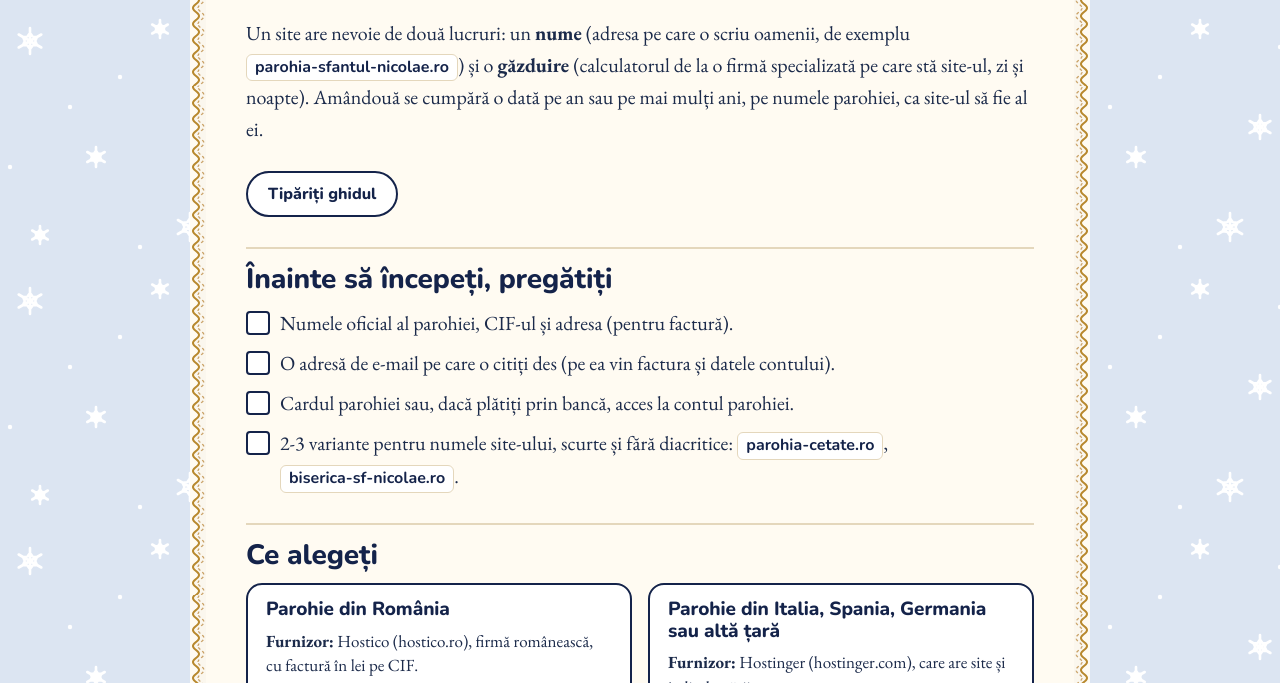
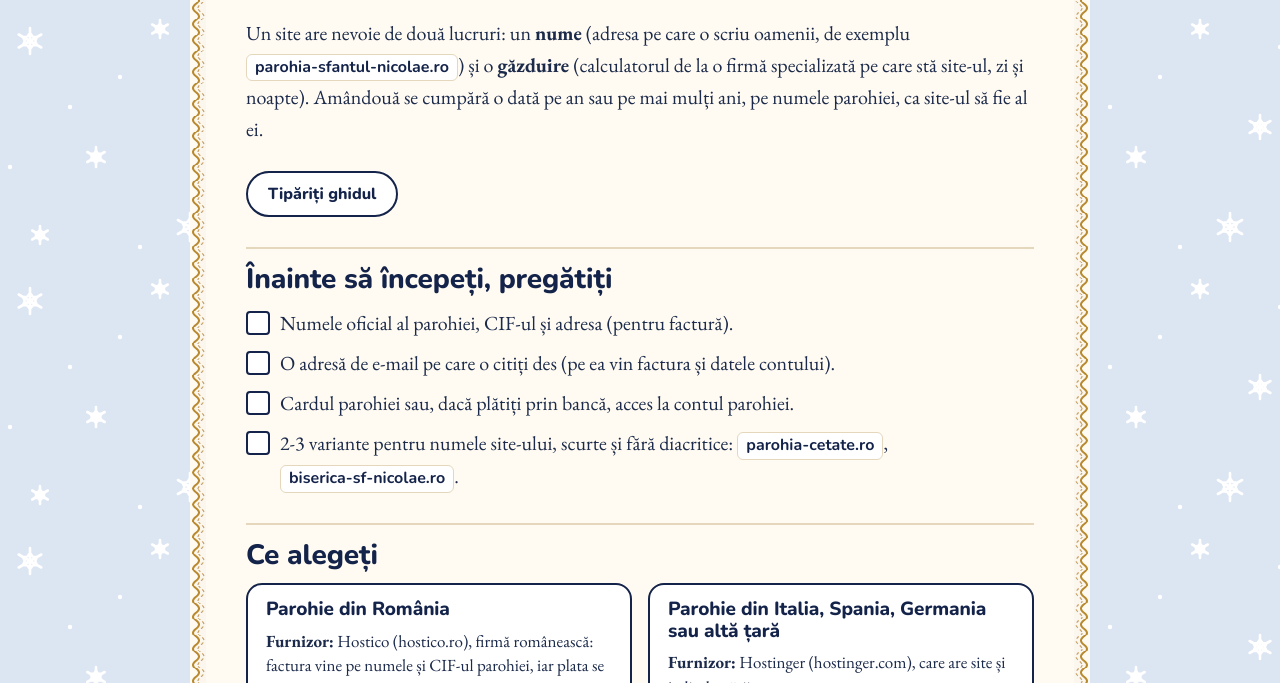
Before and after one commit to aisib-dev/aisib-dev.github.io, a plain HTML site: page site-parohie/gazduire/index.html in a window 1280 px wide. Shown: the part 253-936 px from the top of the page. Drawn offline with Linux system fonts and the light colour scheme.

Commit message:
Ghid gazduire: factura pe CIF si transfer bancar confirmate la Hostico; plata anuala
Co-Authored-By: Claude Opus 5.5 <noreply@anthropic.com>

```diff
--- a/site-parohie/gazduire/index.html
+++ b/site-parohie/gazduire/index.html
@@ -69,7 +69,7 @@ footer{text-align:center;color:var(--muted);font-size:15px;padding:10px 20px 40p
 
 <h2>Ce alegeți</h2>
 <div class="alegeri">
-<div class="alege"><h3>Parohie din România</h3><p><b>Furnizor:</b> Hostico (hostico.ro), firmă românească, cu factură în lei pe CIF.</p><p><b>Pachetul:</b> «Standard Start»: un site, 10 GB, copie de siguranță zilnică, https gratuit.</p><p><b>Cost:</b> ≈2 € pe lună + TVA în prima perioadă, ≈3 € + TVA la reînnoire; numele <b>.ro</b> ≈7-10 € pe an + TVA.</p></div>
+<div class="alege"><h3>Parohie din România</h3><p><b>Furnizor:</b> Hostico (hostico.ro), firmă românească: factura vine pe numele și CIF-ul parohiei, iar plata se face cu cardul sau prin transfer bancar.</p><p><b>Pachetul:</b> «Standard Start»: un site, 10 GB, copie de siguranță zilnică, https gratuit.</p><p><b>Cost:</b> ≈2 € pe lună + TVA în prima perioadă, ≈3 € + TVA la reînnoire; numele <b>.ro</b> ≈7-10 € pe an + TVA.</p></div>
 <div class="alege"><h3>Parohie din Italia, Spania, Germania sau altă țară</h3><p><b>Furnizor:</b> Hostinger (hostinger.com), care are site și în limba țării.</p><p><b>Pachetul:</b> «Premium» pentru WordPress: copie de siguranță săptămânală, https gratuit, numele site-ului gratuit în primul an.</p><p><b>Cost:</b> ≈2 € pe lună dacă plătiți 48 de luni înainte (≈96 € o dată); ≈10 € pe lună la reînnoire; TVA-ul țării se adaugă la plată.</p></div>
 </div>
 <p class="mic">Prețuri verificate pe site-urile furnizorilor la 23 noiembrie 2026. Ele se schimbă des: priviți întotdeauna suma finală din coș. Nu primim niciun comision de la acești furnizori; îi recomandăm pentru că sunt simpli și potriviți unei parohii. Puteți alege și alt furnizor, cu condiția să ofere «găzduire WordPress» cu PHP 8.1 sau mai nou și certificat https gratuit.</p>
@@ -89,6 +89,7 @@ footer{text-align:center;color:var(--muted);font-size:15px;padding:10px 20px 40p
 
 <h2>La ce să fiți atent</h2>
 <div class="atentie"><b>Prețul de reînnoire.</b> Căutați pe pagina de comandă rândul «se reînnoiește la…». La Hostinger, de exemplu, reînnoirea poate fi de câteva ori mai mare decât prețul de reclamă. Notați data reînnoirii în calendarul parohiei.</div>
+<div class="atentie"><b>Plata pe an, nu pe trimestru.</b> De obicei, plata pe un an sau pe mai mulți ani iese mai ieftin pe lună decât plata trimestrială. La comandă, comparați prețul pe perioade și alegeți-o pe cea mai lungă pe care o permite bugetul.</div>
 <div class="atentie"><b>Reînnoirea automată.</b> Dacă plătiți cu cardul, lăsați reînnoirea automată pornită: dacă numele site-ului expiră, altcineva îl poate cumpăra, iar site-ul dispare.</div>
 <div class="atentie"><b>Mailuri false.</b> Veți primi uneori mesaje care cer «plata urgentă a domeniului» de la firme necunoscute. Plătiți numai facturile care vin de la furnizorul la care ați cumpărat.</div>
 
```
